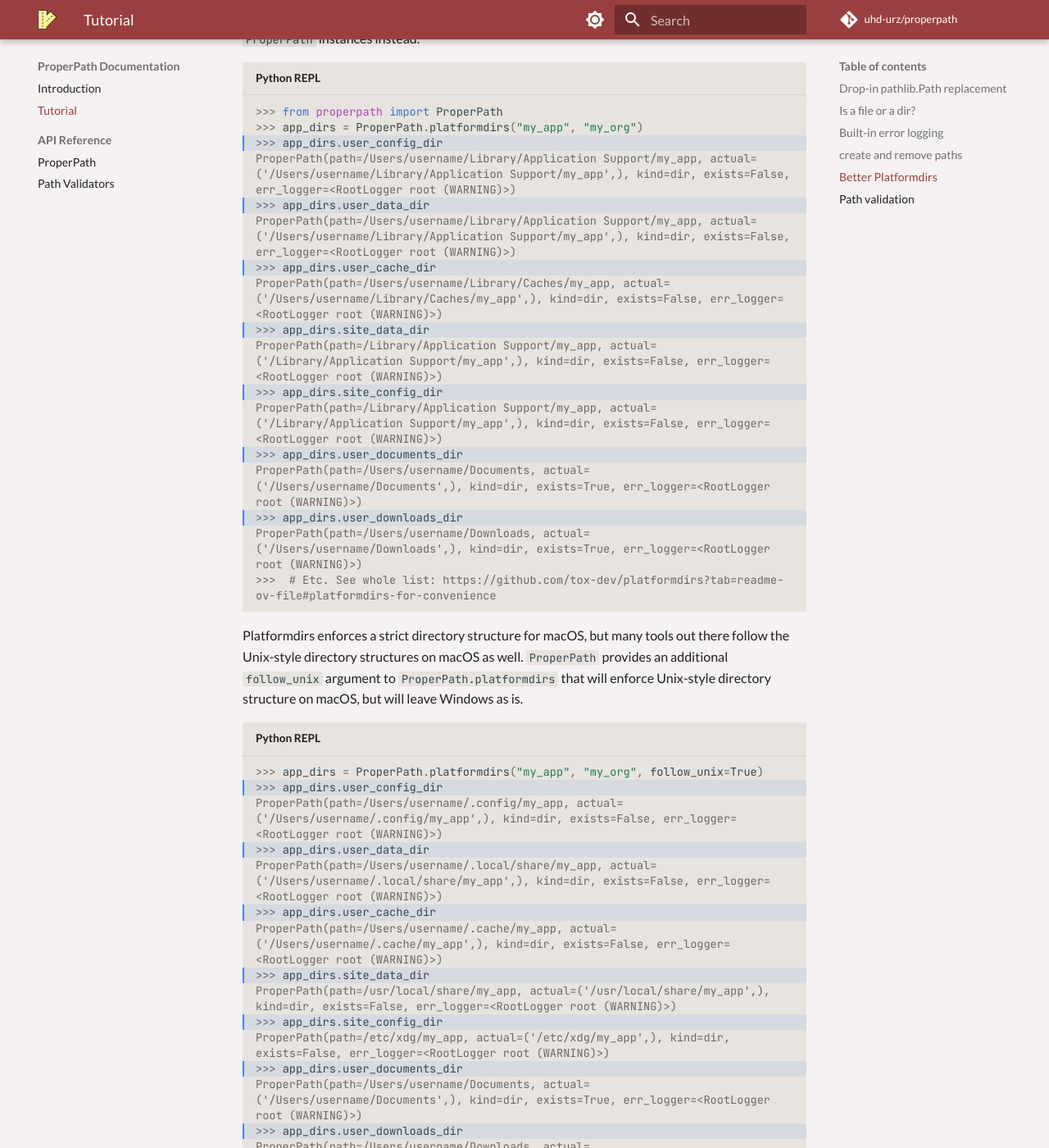
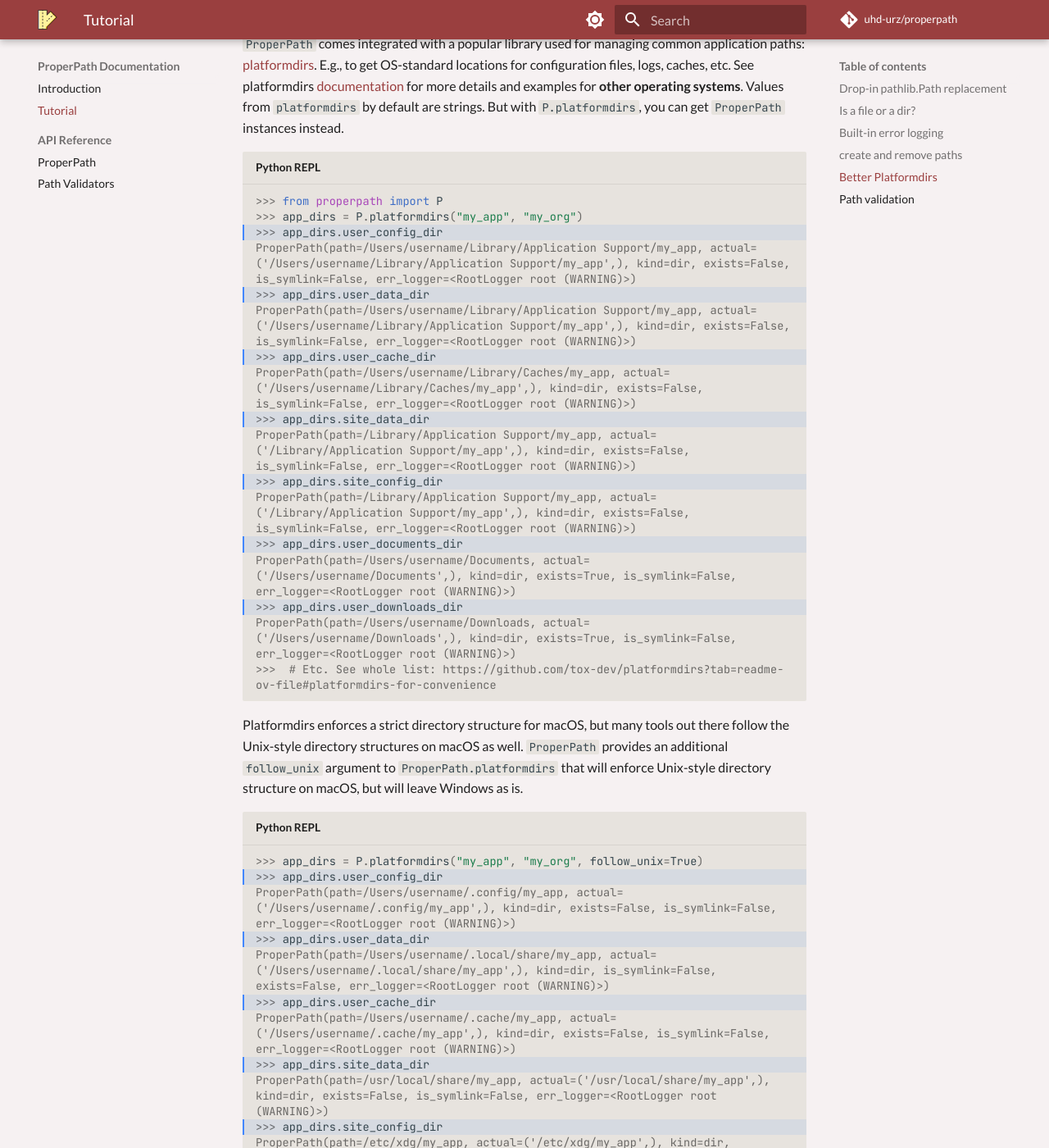
Before and after one commit to uhd-urz/properpath, an MkDocs documentation site: the page built from docs/tutorial.md, in a window 1280 px wide and 1400 px high, scrolled down 3651 px. Shown: the whole window at 82% size. Built offline with MkDocs 1.6.1 and Material for MkDocs 9.7.7, drawn with Linux system fonts in a browser that asks for light colours; comment, search, counter and statistics services are not loaded; the version menu is left out; some of the changed text lies outside the part shown.

Commit message:
Add ProperPath alias 'P'

````diff
--- a/docs/tutorial.md
+++ b/docs/tutorial.md
@@ -1,4 +1,11 @@
 # Tutorial
+
+!!! info ""
+
+    In the examples below, we will use the shorthand `P`: `from properpath import P`, instead of
+    `from properpath import ProperPath`, where `P == ProperPath`.
+    That is because `P` is much shorter and easier to type, and makes working with paths on the REPL
+    more enjoyable.
 
 ## Drop-in `pathlib.Path` replacement
 
@@ -9,25 +16,25 @@
 
 ```{ .pycon .no-copy title="Python REPL" linenums="0" hl_lines="4" }
 
->>> from properpath import ProperPath
->>> p = ProperPath("~/foo")
+>>> from properpath import P
+>>> p = P("~/foo")
 >>> p
-ProperPath(path=/Users/username/foo, actual=~/foo, kind=dir, err_logger=<RootLogger
-root(WARNING)>)
+ProperPath(path=/Users/username/foo, actual=('~/foo',), kind=dir, exists=False, is_symlink=False, err_logger=<RootLogger root (WARNING)>)
 >>> isinstance(p, pathlib.Path)
 True
->>> ProperPath.home()  # pathlib.Path's method
-ProperPath(path=/Users/username, actual=('/Users/username',), kind=dir, exists=True, err_logger=<RootLogger root (WARNING)>)
+>>> P.home()  # pathlib.Path's method
+ProperPath(path=/Users/username, actual=('/Users/username',), kind=dir, exists=True, is_symlink=False, err_logger=<RootLogger root (WARNING)>)
 ```
 
 `ProperPath` shows more information about the path on the REPL (or a [
-`repr` call](https://docs.python.org/3/library/functions.html#repr) from inside a script). Notice, how `ProperPath` **always expands the username** (`~`) segment by default.
+`repr` call](https://docs.python.org/3/library/functions.html#repr) from inside a script). Notice, how `ProperPath`
+**always expands the username** (`~`) segment by default.
 A `ProperPath` instance can also be passed to `pathlib.Path` or `os.path` methods.
 
 ```{ .pycon .no-copy title="Python REPL" linenums="0" }
 >>> from pathlib import Path
 
->>> Path(ProperPath("~"))
+>>> Path(P("~"))
 PosixPath('/Users/username')
 ```
 
@@ -38,12 +45,12 @@
 `ProperPath` also knows how to handle special files like `/dev/null`.
 
 ```{ .pycon .no-copy title="Python REPL" linenums="0" }
->>> p = ProperPath("~/foo.txt")
+>>> p = P("~/foo.txt")
 >>> p.exists()
 False
 >>> p.kind  # Kind is determined from the file extension.
 'file'
->>> p = ProperPath("~/foo")
+>>> p = P("~/foo")
 >>> p.exists()
 True
 >>> p.kind
@@ -51,8 +58,10 @@
 ```
 
 In this code block though we could just use `is_dir()`. The real power of `kind` comes though, when we're working with
-files/directories that aren't strictly created or handled by us, but we know what `kind` we are expecting. When `kind` attribute is modified by the user,
-the `kind` is treated as the user-expected `kind`. When `kind` is not user-modified, `ProperPath` determines the appropriate `kind`.
+files/directories that aren't strictly created or handled by us, but we know what `kind` we are expecting. When `kind`
+attribute is modified by the user,
+the `kind` is treated as the user-expected `kind`. When `kind` is not user-modified, `ProperPath` determines the
+appropriate `kind`.
 We can pass the expected `kind` as an argument to the
 constructor during the path instance creation. Pure `ProperPath` operations will expect that `kind` for that for all
 future operations. This can help catch unexpected errors or even prevent unexpected file operation.
@@ -60,11 +69,12 @@
 **file** named `foo` to exist in user's `~/Downloads` folder. But for whatever reason, a directory with the exact the
 same name already exists in `~/Downloads`. If we want to create the file with
 `pathlib.Path("~/Downloads/foo").expanduser().touch(exist_ok=True)`, the method will succeed, and we will have assumed a
-_file_ was indeed created! `ProperPath`'s `create` method will use `kind` to find out the mismatch in expectation, and throw an error.
+_file_ was indeed created! `ProperPath`'s `create` method will use `kind` to find out the mismatch in expectation, and
+throw an error.
 
 ```{ .pycon .no-copy title="Python REPL" linenums="0" hl_lines="1 10" }
->>> q = ProperPath("~/Downloads", "foo", kind="file")
-ProperPath(path=/Users/username/Downloads/foo, actual=('/Users/username/Downloads/foo',), kind=file, exists=True, err_logger=<RootLogger root (WARNING)>)
+>>> q = P("~/Downloads", "foo", kind="file")
+ProperPath(path=/Users/username/Downloads/foo, actual=('/Users/username/Downloads/foo',), kind=file, exists=True, is_symlink=False, err_logger=<RootLogger root (WARNING)>)
 >>> q.create()
 Traceback (most recent call last):
   File "<stdin>", line 1, in <module>
@@ -77,13 +87,15 @@
 
 ## Built-in error logging
 
-A custom logger can be passed to `ProperPath` instance. This logger will be used throughout path operations for that path instance. If no
-logger is passed, `ProperPath` will use `ProperPath.default_err_logger` class attribute (which by default is the Python root logger).
+A custom logger can be passed to `ProperPath` instance. This logger will be used throughout path operations for that
+path instance. If no
+logger is passed, `ProperPath` will use `P.default_err_logger` class attribute (which by default is the Python
+root logger).
 
 ```{ .pycon .no-copy title="Python REPL" hl_lines="7 8" linenums="0"}
 >>> import logging
 >>> logging.basicConfig(level=logging.DEBUG)
->>> p = ProperPath("/var/log/my_app.log")
+>>> p = P("/var/log/my_app.log")
 >>> with p.open("w") as f:
 ...     f.write("Hello, world!")
 ...
@@ -104,10 +116,10 @@
     debugging/development.
 
 We can also pass our own custom logger to
-`ProperPath("/var/log/my_app.log", err_logger=logging.getLogger("my_logger"))`, or modify the `err_logger` attribute at
+`P("/var/log/my_app.log", err_logger=logging.getLogger("my_logger"))`, or modify the `err_logger` attribute at
 runtime. Each logger is tied to the instance it was passed to. If we want to have a single logger to be shared with all
 instances of `ProperPath`, we just set the class attribute
-`ProperPath.default_err_logger = logging.getLogger("my_logger")`.
+`P.default_err_logger = logging.getLogger("my_logger")`.
 
 ## `create` and `remove` paths
 
@@ -116,12 +128,14 @@
 Just call `create` on any path to create it. If the path already exists, nothing happens.
 
 ```python
-ProperPath("/etc/my_app/config.toml").create()
+P("/etc/my_app/config.toml").create()
 ```
 
-Similarly, the `remove` removes the need to boilerplate check for if the path is a file or a directory, or if it is empty
+Similarly, the `remove` removes the need to boilerplate check for if the path is a file or a directory, or if it is
+empty
 or not. If the path is a directory, everything inside it will be removed recursively by default. `remove` method accepts
-a `parent_only` argument, which if `True`, will only remove the top-level contents only (i.e., will remove only the files,
+a `parent_only` argument, which if `True`, will only remove the top-level contents only (i.e., will remove only the
+files,
 will not do a recursion into other directories).
 
 ```text linenums="0"
@@ -134,7 +148,7 @@
 ```
 
 ```python
-ProperPath("~/.local/share/my_app/").remove(parent_only=True)
+P("~/.local/share/my_app/").remove(parent_only=True)
 ```
 
 The code above will only `~/.local/share/my_app/config.toml`, and leave `custom/` and `plugins/` directories as is. If
@@ -147,26 +161,26 @@
 paths: [platformdirs](https://github.com/tox-dev/platformdirs). E.g., to get OS-standard locations for configuration
 files, logs, caches, etc. See
 platformdirs [documentation](https://github.com/tox-dev/platformdirs?tab=readme-ov-file#platformdirs-for-convenience)
-for more details and examples for **other operating systems**. Values from `platformdirs` by default are strings. But with `ProperPath.platformdirs`, you can get
-`ProperPath` instances instead.
+for more details and examples for **other operating systems**. Values from `platformdirs` by default are strings. But
+with `P.platformdirs`, you can get `ProperPath` instances instead.
 
 ```{ .pycon .no-copy title="Python REPL" linenums="0" hl_lines="3 5 7 9 11 13 15" }
->>> from properpath import ProperPath
->>> app_dirs = ProperPath.platformdirs("my_app", "my_org")
+>>> from properpath import P
+>>> app_dirs = P.platformdirs("my_app", "my_org")
 >>> app_dirs.user_config_dir
-ProperPath(path=/Users/username/Library/Application Support/my_app, actual=('/Users/username/Library/Application Support/my_app',), kind=dir, exists=False, err_logger=<RootLogger root (WARNING)>)
+ProperPath(path=/Users/username/Library/Application Support/my_app, actual=('/Users/username/Library/Application Support/my_app',), kind=dir, exists=False, is_symlink=False, err_logger=<RootLogger root (WARNING)>)
 >>> app_dirs.user_data_dir
-ProperPath(path=/Users/username/Library/Application Support/my_app, actual=('/Users/username/Library/Application Support/my_app',), kind=dir, exists=False, err_logger=<RootLogger root (WARNING)>)
+ProperPath(path=/Users/username/Library/Application Support/my_app, actual=('/Users/username/Library/Application Support/my_app',), kind=dir, exists=False, is_symlink=False, err_logger=<RootLogger root (WARNING)>)
 >>> app_dirs.user_cache_dir
-ProperPath(path=/Users/username/Library/Caches/my_app, actual=('/Users/username/Library/Caches/my_app',), kind=dir, exists=False, err_logger=<RootLogger root (WARNING)>)
+ProperPath(path=/Users/username/Library/Caches/my_app, actual=('/Users/username/Library/Caches/my_app',), kind=dir, exists=False, is_symlink=False, err_logger=<RootLogger root (WARNING)>)
 >>> app_dirs.site_data_dir
-ProperPath(path=/Library/Application Support/my_app, actual=('/Library/Application Support/my_app',), kind=dir, exists=False, err_logger=<RootLogger root (WARNING)>)
+ProperPath(path=/Library/Application Support/my_app, actual=('/Library/Application Support/my_app',), kind=dir, exists=False, is_symlink=False, err_logger=<RootLogger root (WARNING)>)
 >>> app_dirs.site_config_dir
-ProperPath(path=/Library/Application Support/my_app, actual=('/Library/Application Support/my_app',), kind=dir, exists=False, err_logger=<RootLogger root (WARNING)>)
+ProperPath(path=/Library/Application Support/my_app, actual=('/Library/Application Support/my_app',), kind=dir, exists=False, is_symlink=False, err_logger=<RootLogger root (WARNING)>)
 >>> app_dirs.user_documents_dir
-ProperPath(path=/Users/username/Documents, actual=('/Users/username/Documents',), kind=dir, exists=True, err_logger=<RootLogger root (WARNING)>)
+ProperPath(path=/Users/username/Documents, actual=('/Users/username/Documents',), kind=dir, exists=True, is_symlink=False, err_logger=<RootLogger root (WARNING)>)
 >>> app_dirs.user_downloads_dir
-ProperPath(path=/Users/username/Downloads, actual=('/Users/username/Downloads',), kind=dir, exists=True, err_logger=<RootLogger root (WARNING)>)
+ProperPath(path=/Users/username/Downloads, actual=('/Users/username/Downloads',), kind=dir, exists=True, is_symlink=False, err_logger=<RootLogger root (WARNING)>)
 >>>  # Etc. See whole list: https://github.com/tox-dev/platformdirs?tab=readme-ov-file#platformdirs-for-convenience
 ```
 
@@ -175,21 +189,21 @@
 that will enforce Unix-style directory structure on macOS, but will leave Windows as is.
 
 ```{ .pycon .no-copy title="Python REPL" linenums="0" hl_lines="2 4 6 8 10 12 14" }
->>> app_dirs = ProperPath.platformdirs("my_app", "my_org", follow_unix=True)
+>>> app_dirs = P.platformdirs("my_app", "my_org", follow_unix=True)
 >>> app_dirs.user_config_dir
-ProperPath(path=/Users/username/.config/my_app, actual=('/Users/username/.config/my_app',), kind=dir, exists=False, err_logger=<RootLogger root (WARNING)>)
+ProperPath(path=/Users/username/.config/my_app, actual=('/Users/username/.config/my_app',), kind=dir, exists=False, is_symlink=False, err_logger=<RootLogger root (WARNING)>)
 >>> app_dirs.user_data_dir
-ProperPath(path=/Users/username/.local/share/my_app, actual=('/Users/username/.local/share/my_app',), kind=dir, exists=False, err_logger=<RootLogger root (WARNING)>)
+ProperPath(path=/Users/username/.local/share/my_app, actual=('/Users/username/.local/share/my_app',), kind=dir, is_symlink=False, exists=False, err_logger=<RootLogger root (WARNING)>)
 >>> app_dirs.user_cache_dir
-ProperPath(path=/Users/username/.cache/my_app, actual=('/Users/username/.cache/my_app',), kind=dir, exists=False, err_logger=<RootLogger root (WARNING)>)
+ProperPath(path=/Users/username/.cache/my_app, actual=('/Users/username/.cache/my_app',), kind=dir, exists=False, is_symlink=False, err_logger=<RootLogger root (WARNING)>)
 >>> app_dirs.site_data_dir
-ProperPath(path=/usr/local/share/my_app, actual=('/usr/local/share/my_app',), kind=dir, exists=False, err_logger=<RootLogger root (WARNING)>)
+ProperPath(path=/usr/local/share/my_app, actual=('/usr/local/share/my_app',), kind=dir, exists=False, is_symlink=False, err_logger=<RootLogger root (WARNING)>)
 >>> app_dirs.site_config_dir
-ProperPath(path=/etc/xdg/my_app, actual=('/etc/xdg/my_app',), kind=dir, exists=False, err_logger=<RootLogger root (WARNING)>)
+ProperPath(path=/etc/xdg/my_app, actual=('/etc/xdg/my_app',), kind=dir, exists=False, is_symlink=False, err_logger=<RootLogger root (WARNING)>)
 >>> app_dirs.user_documents_dir
-ProperPath(path=/Users/username/Documents, actual=('/Users/username/Documents',), kind=dir, exists=True, err_logger=<RootLogger root (WARNING)>)
+ProperPath(path=/Users/username/Documents, actual=('/Users/username/Documents',), kind=dir, exists=True, is_symlink=False, err_logger=<RootLogger root (WARNING)>)
 >>> app_dirs.user_downloads_dir
-ProperPath(path=/Users/username/Downloads, actual=('/Users/username/Downloads',), kind=dir, exists=True, err_logger=<RootLogger root (WARNING)>)
+ProperPath(path=/Users/username/Downloads, actual=('/Users/username/Downloads',), kind=dir, exists=True, is_symlink=False, err_logger=<RootLogger root (WARNING)>)
 ```
 
 ## Path validation
@@ -222,7 +236,7 @@
 
 ```python title="try_path_exception.py"
 
-p = ProperPath("~/Downloads/metadata.txt")
+p = P("~/Downloads/metadata.txt")
 
 try:
     with p.open("w") as f:
@@ -231,7 +245,7 @@
     # try a different path
     p.err_logger.warning(f"Failed to write to {p}. Exception: {e!r}")
     p.err_logger.info("Trying another path...")
-    ProperPath("~/metadata.txt").write_text("Hello, world!")
+    P("~/metadata.txt").write_text("Hello, world!")
 ```
 
 In some ways, `PathException` treats errors as values.
--- a/src/properpath/__init__.py
+++ b/src/properpath/__init__.py
@@ -1,3 +1,3 @@
-from .properpath import NoException, ProperPath
+from .properpath import NoException, P, ProperPath
 
-__all__ = ["ProperPath", "NoException"]
+__all__ = ["ProperPath", "NoException", "P"]
````
Also changed, not shown: README.md (+48 -42 lines), docs/apis/properpath.md (+17 -0 lines), docs/index.md (+4 -4 lines), 1 other file.
